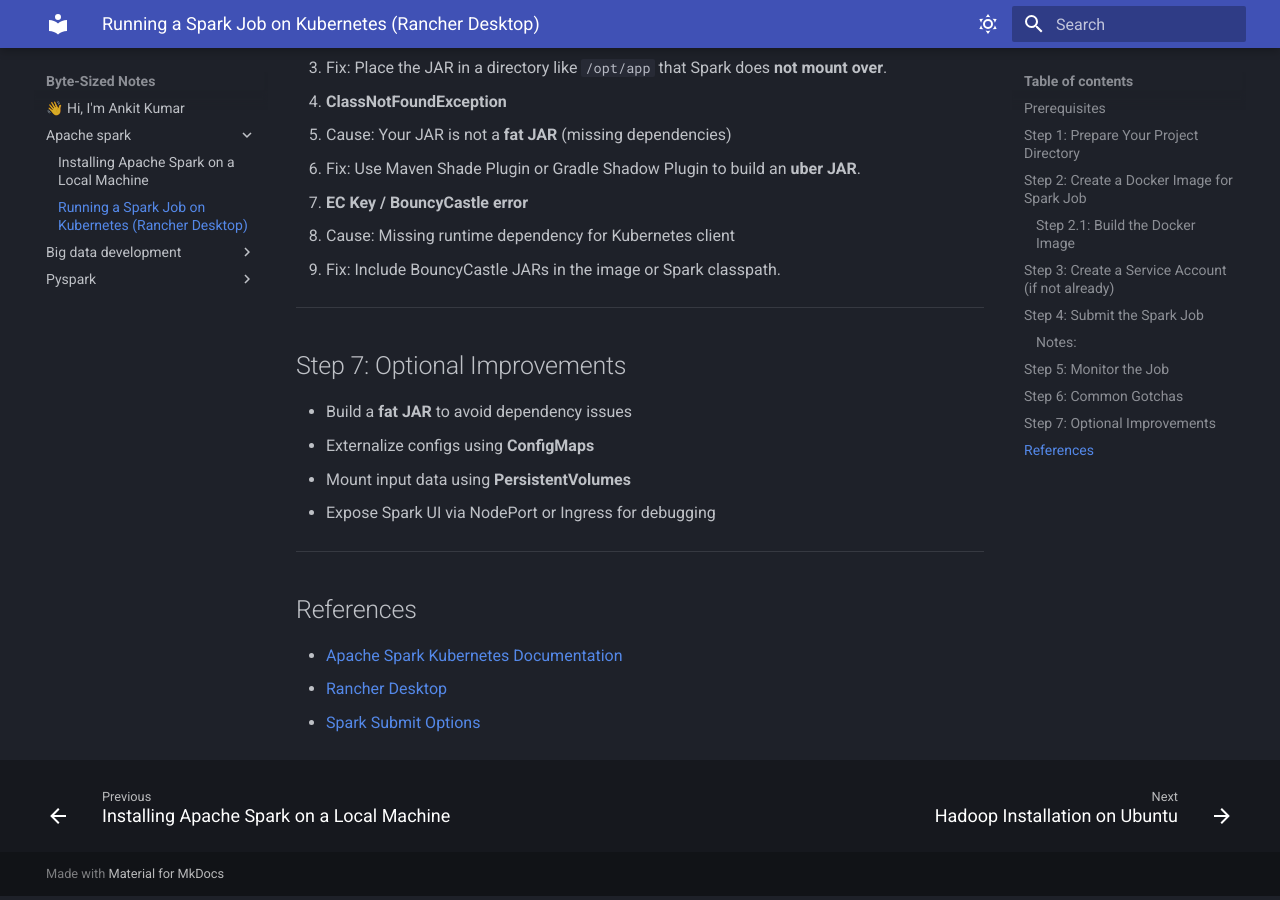
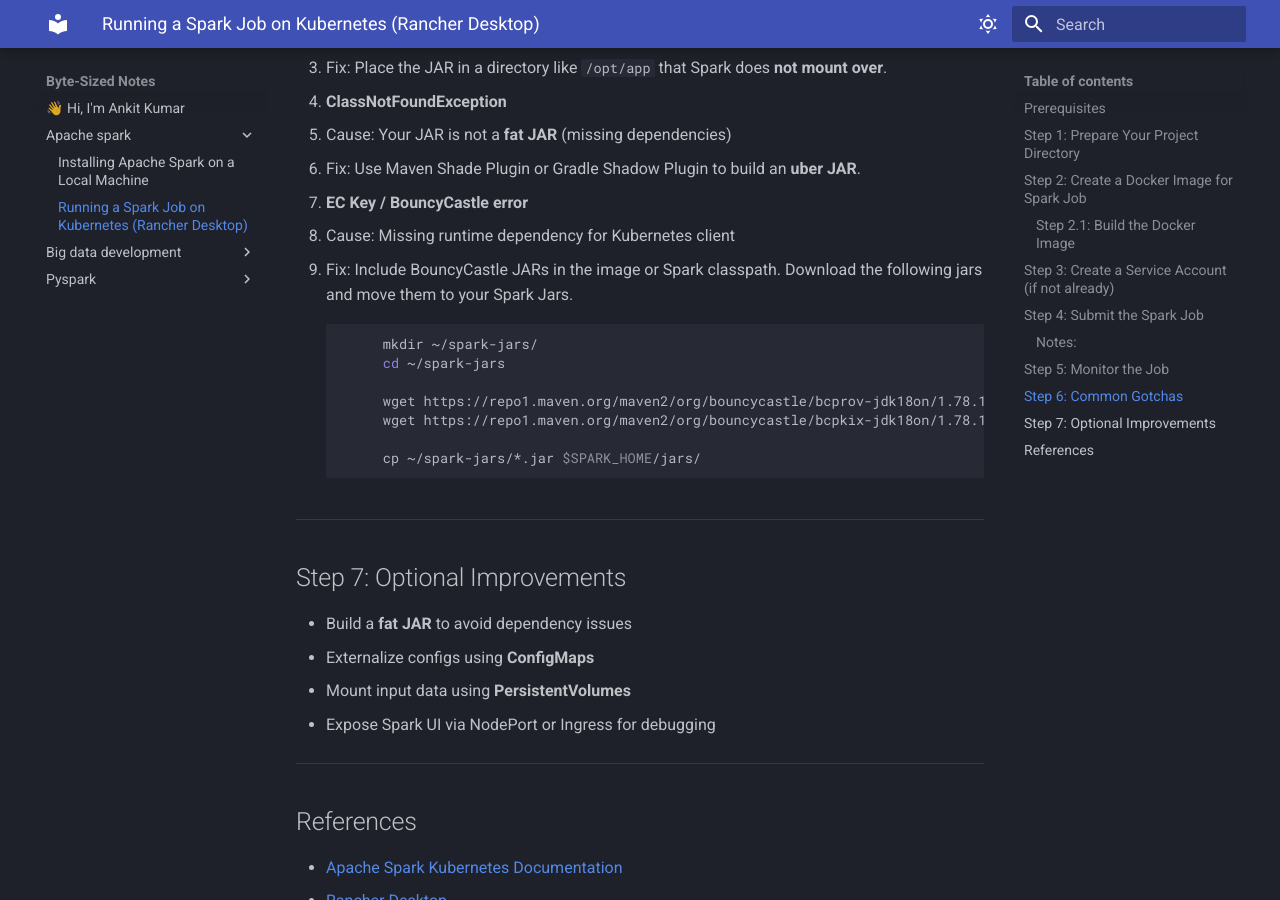
Before and after one commit to AnkitKumarSingh11/my-engineering-notebook, an MkDocs documentation site: the page built from docs/apache-spark/run-a-spark-job-on-k8s.md, in a window 1280 px wide and 900 px high, scrolled down 2884 px. Built offline with MkDocs 1.6.1 and Material for MkDocs 9.7.7, drawn with Linux system fonts in a browser that asks for light colours.

Commit message:
Added the fix for BouncyCastle issue that one might face while running a job on K8s

````diff
--- a/docs/apache-spark/run-a-spark-job-on-k8s.md
+++ b/docs/apache-spark/run-a-spark-job-on-k8s.md
@@ -145,6 +145,16 @@
 
    - Cause: Missing runtime dependency for Kubernetes client
    - Fix: Include BouncyCastle JARs in the image or Spark classpath.
+   Download the following jars and move them to your Spark Jars.
+   ```bash
+        mkdir ~/spark-jars/
+        cd ~/spark-jars
+
+        wget https://repo1.maven.org/maven2/org/bouncycastle/bcprov-jdk18on/1.78.1/bcprov-jdk18on-1.78.1.jar
+        wget https://repo1.maven.org/maven2/org/bouncycastle/bcpkix-jdk18on/1.78.1/bcpkix-jdk18on-1.78.1.jar
+
+        cp ~/spark-jars/*.jar $SPARK_HOME/jars/
+   ```
 
 ---
 
````
